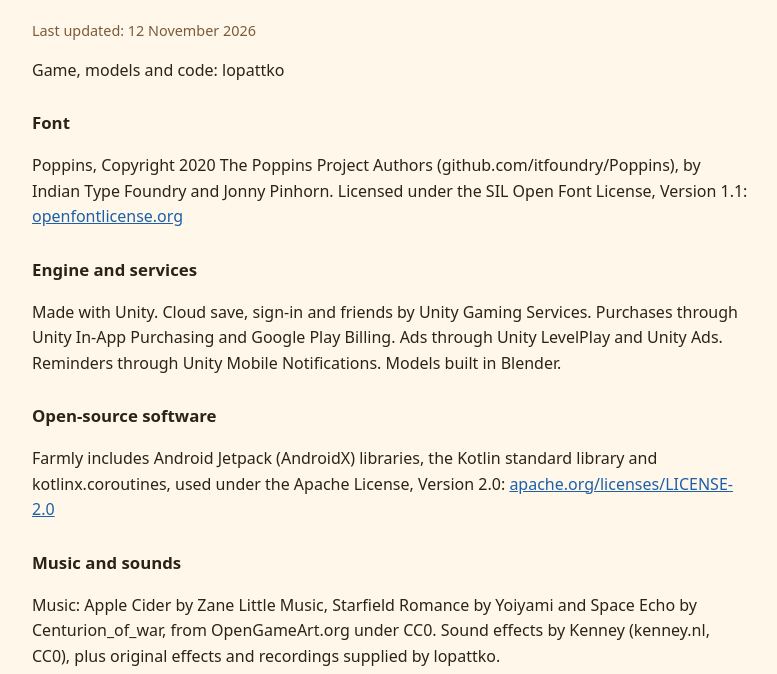
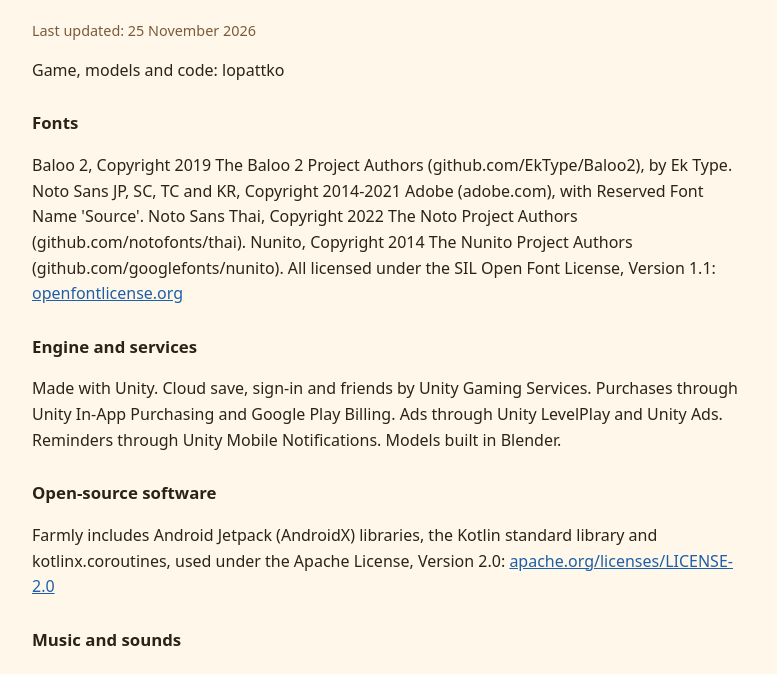
Before and after one commit to buildersk/Farmly, a plain HTML site: page credits.html in a window 1280 px wide. Shown: the part 125-799 px from the top of the page, without its empty margins (248-1025 px from the left). Drawn offline with Linux system fonts and the light colour scheme.

Commit message:
Credits: font list fixed (25 Nov 2026)

```diff
--- a/credits.html
+++ b/credits.html
@@ -1,9 +1,9 @@
 <!DOCTYPE html><html lang="en"><head><meta charset="utf-8"><meta name="viewport" content="width=device-width,initial-scale=1"><title>Farmly - Credits</title>
 <style>body{font-family:system-ui,sans-serif;max-width:720px;margin:0 auto;padding:24px;line-height:1.6;color:#2e2218;background:#fff8ea}h1{color:#3a7f3a}h2{font-size:1.05rem;margin-top:1.6em}a{color:#1d5fa8}nav{margin-bottom:1.5em;font-size:.95rem}.d{color:#7a5a3a;font-size:.9rem}</style></head>
-<body><nav><a href="privacy.html">Privacy Policy</a> · <a href="terms.html">Terms of Use</a> · <a href="refunds.html">Refunds</a> · <a href="delete.html">Delete my data</a> · <a href="credits.html">Credits</a></nav><h1>Farmly - Credits</h1><p class="d">Last updated: 12 November 2026</p>
+<body><nav><a href="privacy.html">Privacy Policy</a> · <a href="terms.html">Terms of Use</a> · <a href="refunds.html">Refunds</a> · <a href="delete.html">Delete my data</a> · <a href="credits.html">Credits</a></nav><h1>Farmly - Credits</h1><p class="d">Last updated: 25 November 2026</p>
 <p>Game, models and code: lopattko</p>
-<h2>Font</h2>
-<p>Poppins, Copyright 2020 The Poppins Project Authors (github.com/itfoundry/Poppins), by Indian Type Foundry and Jonny Pinhorn. Licensed under the SIL Open Font License, Version 1.1: <a href="https://openfontlicense.org">openfontlicense.org</a></p>
+<h2>Fonts</h2>
+<p>Baloo 2, Copyright 2019 The Baloo 2 Project Authors (github.com/EkType/Baloo2), by Ek Type. Noto Sans JP, SC, TC and KR, Copyright 2014-2021 Adobe (adobe.com), with Reserved Font Name &#x27;Source&#x27;. Noto Sans Thai, Copyright 2022 The Noto Project Authors (github.com/notofonts/thai). Nunito, Copyright 2014 The Nunito Project Authors (github.com/googlefonts/nunito). All licensed under the SIL Open Font License, Version 1.1: <a href="https://openfontlicense.org">openfontlicense.org</a></p>
 <h2>Engine and services</h2>
 <p>Made with Unity. Cloud save, sign-in and friends by Unity Gaming Services. Purchases through Unity In-App Purchasing and Google Play Billing. Ads through Unity LevelPlay and Unity Ads. Reminders through Unity Mobile Notifications. Models built in Blender.</p>
 <h2>Open-source software</h2>
```
